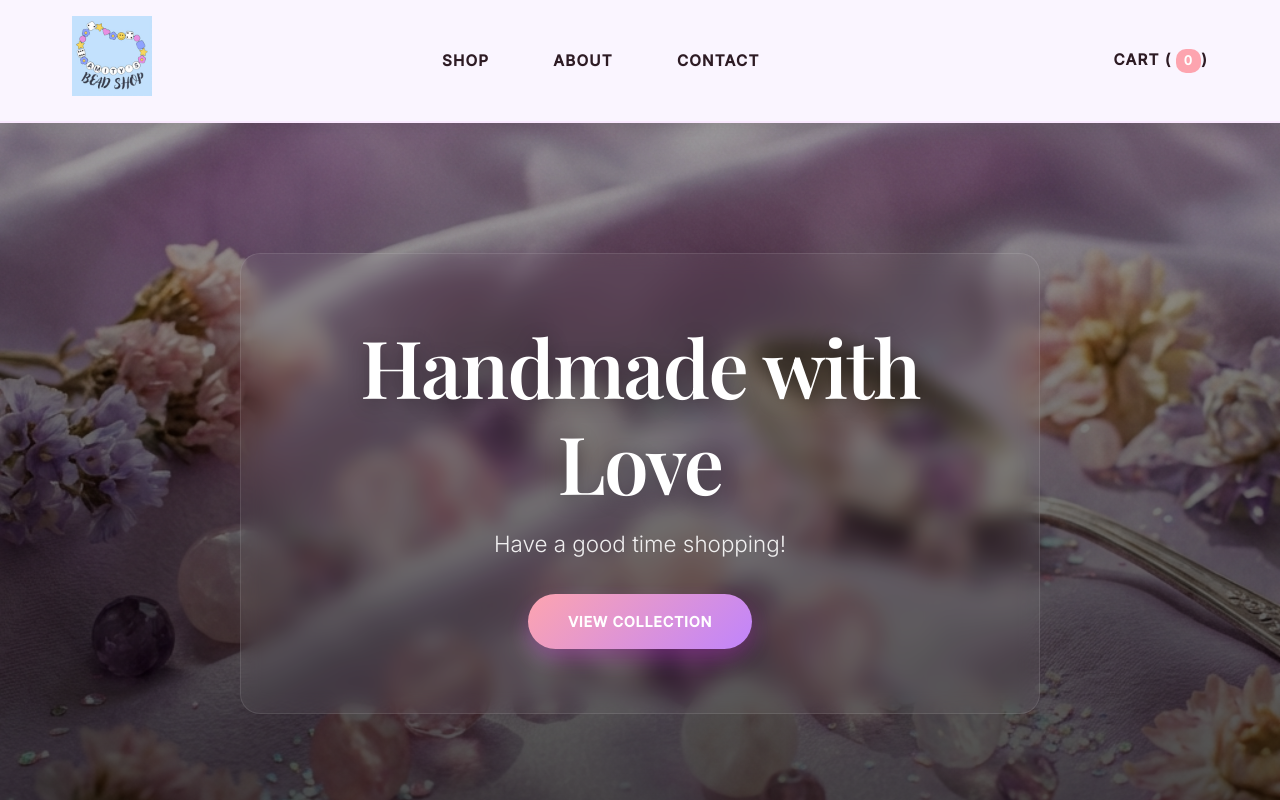
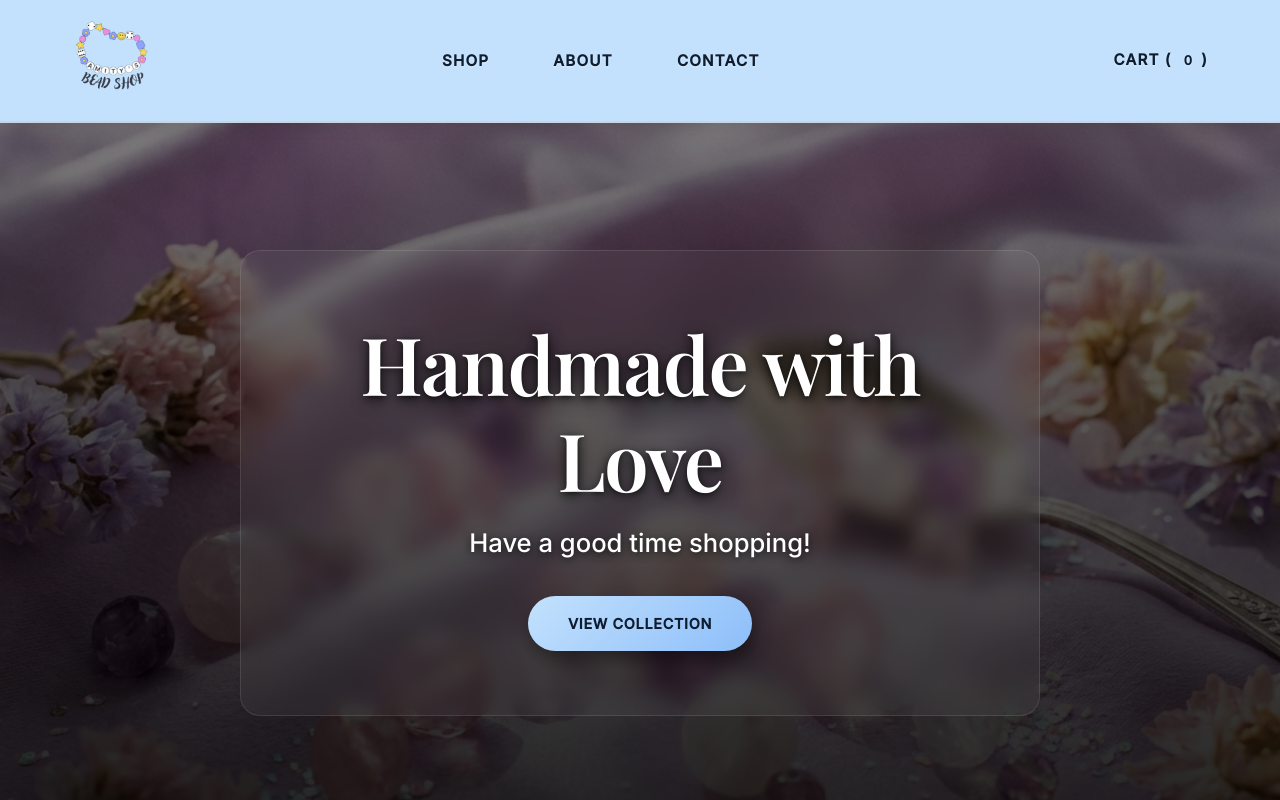
Before and after one commit to wishforwings24/amity-bead-shop, a website: page index.html in a window 1280 px wide. Shown: the top 800 px of the page. Drawn offline with nearby package versions, Linux system fonts and the light colour scheme.

Commit message:
Enhance color contrast sitewide and fix checkout links, update paypal client ID

```diff
--- a/style.css
+++ b/style.css
@@ -1,18 +1,18 @@
 :root {
-  /* Premium Pastel Color Palette */
-  --bg-color: #FFF5F8; /* Soft Pinkish White */
-  --text-main: #5D2E46; /* Deep Plum */
-  --text-muted: #8E5D73;
-  --accent-color: #FDA4AF; /* Softer Rose */
-  --accent-hover: #FB7185;
-  --accent-secondary: #C084FC; /* Softer Violet */
+  /* Premium Light Blue Color Palette */
+  --bg-color: #F8FAFC; /* Soft Blue-ish White */
+  --text-main: #0F1D30; /* Very Deep Navy Blue (near black) for max contrast */
+  --text-muted: #334155; /* Dark slate for muted text */
+  --accent-color: #C3E1FD; /* Logo Light Blue */
+  --accent-hover: #A0CFFB;
+  --accent-secondary: #8DBEFA; /* Slightly deeper blue */
   --white: #FFFFFF;
-  --border-light: #FAE8FF; /* Lighter borders */
+  --border-light: #CBD5E1; /* Darker borders for contrast where used */
   --success: #10B981;
   --error: #EF4444;
 
   /* Gradients */
-  --grad-hero: linear-gradient(180deg, rgba(0,0,0,0.1) 0%, rgba(0,0,0,0.6) 100%);
+  --grad-hero: linear-gradient(180deg, rgba(0,0,0,0.3) 0%, rgba(0,0,0,0.8) 100%); /* Darkened hero overlay */
   --grad-accent: linear-gradient(135deg, var(--accent-color), var(--accent-secondary));
 
   /* Typography */
@@ -34,11 +34,11 @@
 /* Dark Mode Support */
 @media (prefers-color-scheme: dark) {
   :root {
-    --bg-color: #1A1216;
-    --text-main: #FBCFE8;
-    --text-muted: #FDA4AF;
-    --white: #2D1B24;
-    --border-light: #4A2B3D;
+    --bg-color: #0B1120; /* Darker background */
+    --text-main: #F8FAFC; /* Lighter text */
+    --text-muted: #CBD5E1; /* Lighter muted text */
+    --white: #1E293B;
+    --border-light: #475569;
   }
 }
 
@@ -100,7 +100,7 @@ header {
   padding: var(--spacing-md) 0;
   position: sticky;
   top: 0;
-  background-color: #FAF5FF; /* Solid Lavender-White for distinct separation */
+  background-color: var(--accent-color); /* Match logo main color */
   z-index: 100;
   border-bottom: 2px solid var(--border-light);
   box-shadow: 0 4px 15px rgba(0,0,0,0.08); /* More defined shadow */
@@ -126,11 +126,11 @@ nav {
 
 .nav-links a {
   font-size: 0.95rem; /* Increased size for legibility */
-  color: #2D1B24; /* Deeper Plum for maximum contrast */
-  font-weight: 600;
+  color: #0F1D30; /* Force deep dark color for contrast on light blue header */
+  font-weight: 700; /* Thicker font weight */
   text-transform: uppercase;
   letter-spacing: 0.08em;
-  text-shadow: 0 1px 1px rgba(0,0,0,0.02);
+  text-shadow: 0 1px 2px rgba(255,255,255,0.4); /* Light shadow to pop off blue */
   transition: all 0.3s ease;
 }
 
@@ -146,11 +146,12 @@ nav {
 
 #cart-toggle,
 #cart-toggle-mobile {
-  color: #2D1B24 !important;
-  font-weight: 600;
+  color: #0F1D30 !important;
+  font-weight: 700;
   text-transform: uppercase;
   font-size: 0.95rem;
   letter-spacing: 0.08em;
+  text-shadow: 0 1px 2px rgba(255,255,255,0.4);
 }
 
 .hamburger {
@@ -225,7 +226,7 @@ nav {
 
 #cart-count {
   background: var(--accent-color);
-  color: var(--white);
+  color: var(--text-main); /* Better contrast against light blue */
   padding: 2px 8px;
   border-radius: 10px;
   font-size: 0.8rem;
@@ -333,35 +334,36 @@ nav {
 
 .hero h1 {
   font-size: clamp(2.5rem, 8vw, 5rem);
-  color: var(--white);
+  color: #FFFFFF; /* Pure white */
   margin-bottom: var(--spacing-md);
-  text-shadow: 0 4px 20px rgba(0, 0, 0, 0.3);
-  font-weight: 700;
+  text-shadow: 0 4px 15px rgba(0, 0, 0, 0.8), 0 2px 5px rgba(0, 0, 0, 0.5); /* Stronger shadow */
+  font-weight: 800; /* Bolder */
   letter-spacing: -0.02em;
 }
 
 .hero p {
-  color: var(--white);
+  color: #FFFFFF; /* Pure white */
   margin-bottom: var(--spacing-lg);
-  font-size: clamp(1rem, 2vw, 1.4rem);
-  font-weight: 300;
-  opacity: 0.9;
+  font-size: clamp(1.1rem, 2.5vw, 1.6rem); /* Slightly larger */
+  font-weight: 500; /* Thicker */
+  text-shadow: 0 2px 10px rgba(0, 0, 0, 0.8); /* Added shadow */
+  opacity: 1; /* Fully opaque */
 }
 
 .hero .btn {
   background: var(--grad-accent);
-  color: var(--white);
+  color: #0F1D30; /* Ensure very dark text for high contrast */
   border: none;
   padding: 16px 40px;
-  font-weight: 600;
+  font-weight: 800; /* Maximize weight */
   border-radius: 50px;
-  box-shadow: 0 10px 20px rgba(217, 70, 239, 0.3);
+  box-shadow: 0 10px 20px rgba(0, 0, 0, 0.4); /* Darker shadow for button to pop off image */
   transition: all 0.3s cubic-bezier(0.175, 0.885, 0.32, 1.275);
 }
 
 .hero .btn:hover {
   transform: scale(1.05);
-  box-shadow: 0 15px 30px rgba(217, 70, 239, 0.4);
+  box-shadow: 0 15px 30px rgba(195, 225, 253, 0.4); /* Match light blue shadow */
   background: var(--grad-accent);
   filter: brightness(1.1);
 }
@@ -575,7 +577,7 @@ nav {
 
 .add-to-cart-btn:hover {
   background: var(--accent-color);
-  color: var(--white);
+  color: var(--text-main); /* Match main text for visibility */
   border-color: var(--accent-color);
 }
 
```
Also changed, not shown: checkout.html (+4 -5 lines).
